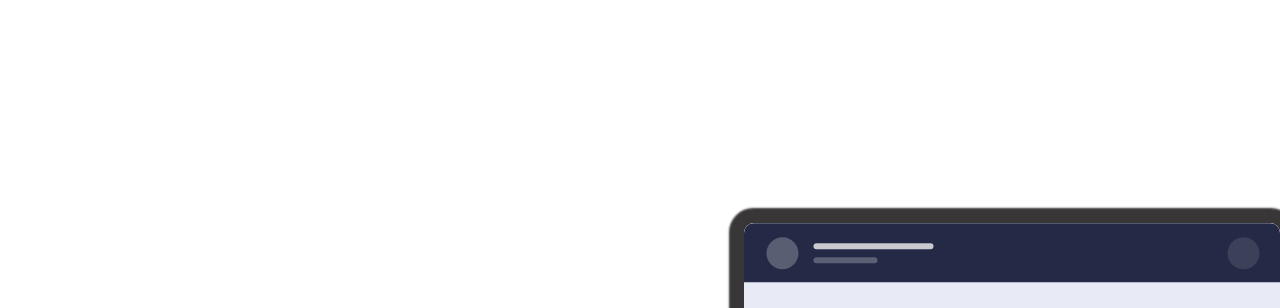
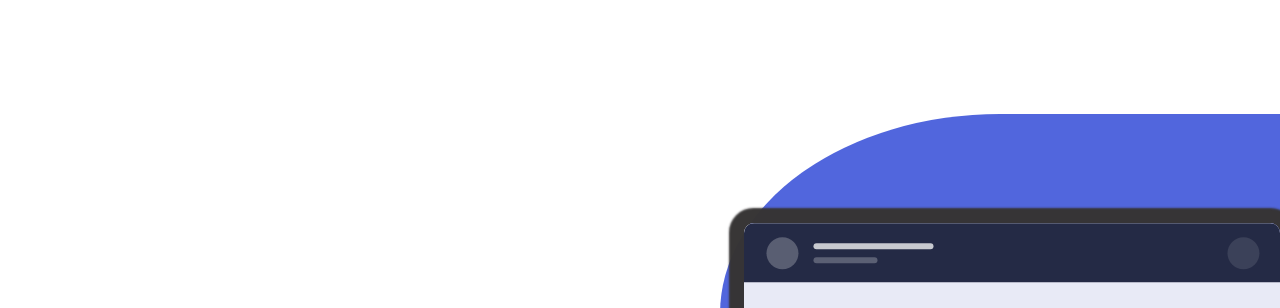
Before and after one commit to AlexanderHuisa/Bookmark-landing-page, a plain HTML site: page index.html in a window 1280 px wide. Shown: the part 86-394 px from the top of the page. Drawn offline with Linux system fonts and the light colour scheme.

Commit message:
add header decoration position absolute

```diff
--- a/index.html
+++ b/index.html
@@ -31,6 +31,9 @@ worker with sass and js
         </ul>
       </nav>
     </div>
+
+    <div>
+      <div class="decoration-body"></div>
       <div class="header__content">
         <div class="header__content--info">
           <h1>A Simple Bookmark Manager</h1>
@@ -43,6 +46,7 @@ worker with sass and js
         </div>
         <div class="header__content--img">
           <img src="./images/illustration-features-tab-1.svg" alt="img">
+        </div>
       </div>
     </div>
   </header>
--- a/sass/componentes/_globales.scss
+++ b/sass/componentes/_globales.scss
@@ -23,3 +23,16 @@ body{
 	color: $color-secundario;
 
 }
+
+.decoration-body{
+	position: absolute;
+	width: 35rem;
+	height: 25rem;
+	background-color: $color-primario;
+	z-index: -1;
+	top: 25%;
+	border-radius: 50% 0 0 50%;
+	left: 100%;
+	transform: translate(-100%, 0);
+
+}
```
Also changed, not shown: css/style.css. Lines whose indentation alone changed are shown as unchanged.
